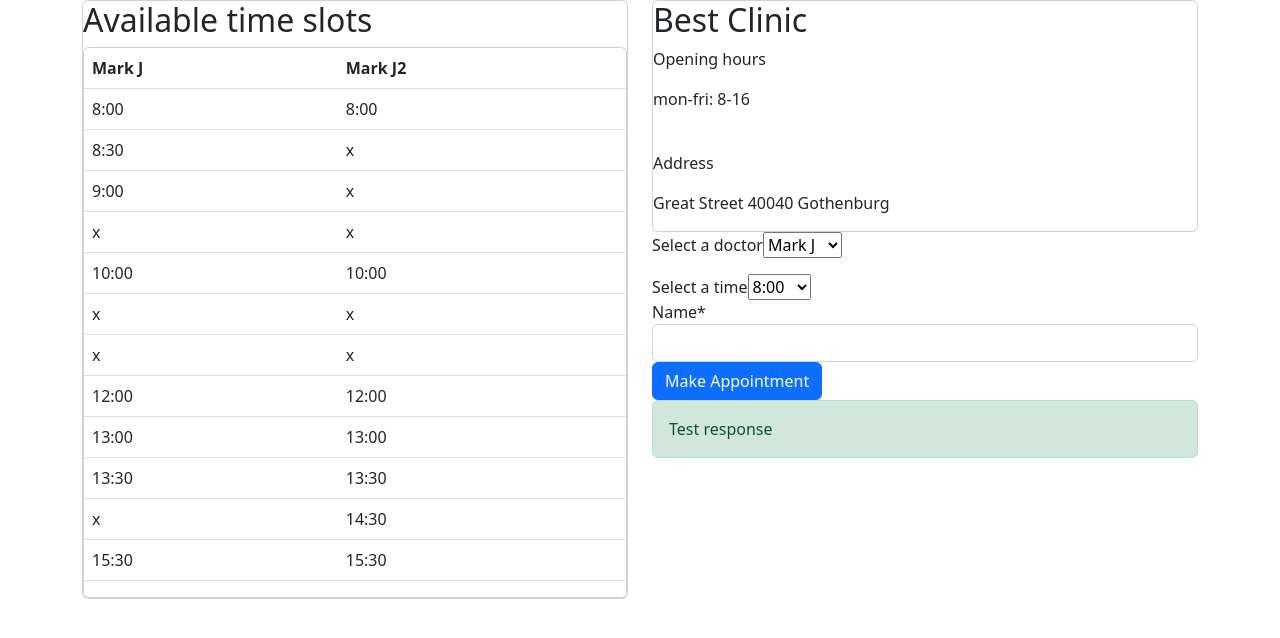
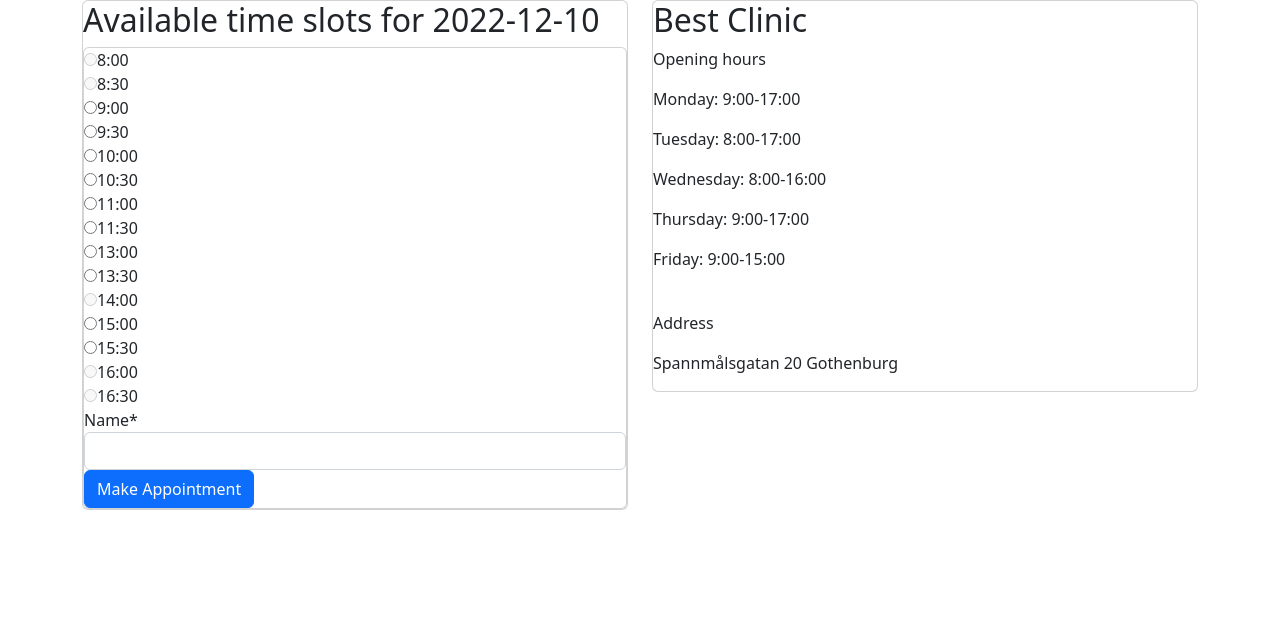
Before and after one commit to Yajiri/AWS, a React (Create React App) app in the folder client/: page /book-appointment in a window 1280 px wide. Shown: the top 638 px of the page. Built offline with nearby package versions, Linux system fonts and the light colour scheme.

Commit message:
mapping props data to components(clinic info, date, time slots), create booking form, radio buttons and sumbit not working

```diff
--- a/client/src/components/Appointment/AppointmentSlots.js
+++ /dev/null
@@ -1,78 +0,0 @@
-import React from "react";
-import Table from 'react-bootstrap/Table'
-
-
-const AppointmentSlots = (props) => {
-  return(
-    <>
-    <div className="card card-container">
-    <Table>
-      <thead>
-        <tr>
-        <th>{props.data.doctors}</th>
-        <th>{props.data.doctors}2</th>
-        </tr>
-      </thead>
-
-      <tbody>
-        <tr>
-            <td>8:00</td>
-            <td>8:00</td>
-        </tr>
-        <tr>
-            <td>8:30</td>
-            <td>x</td>
-        </tr>
-        <tr>
-            <td>9:00</td>
-            <td>x</td>
-        </tr>
-        <tr>
-            <td>x</td>
-            <td>x</td>
-        </tr>
-        <tr>
-            <td>10:00</td>
-            <td>10:00</td>
-        </tr>
-        <tr>
-            <td>x</td>
-            <td>x</td>
-        </tr>
-        <tr>
-            <td>x</td>
-            <td>x</td>
-        </tr>
-        <tr>
-            <td>12:00</td>
-            <td>12:00</td>
-        </tr>
-        <tr>
-            <td>13:00</td>
-            <td>13:00</td>
-        </tr>
-        <tr>
-            <td>13:30</td>
-            <td>13:30</td>
-        </tr>
-        <tr>
-            <td>x</td>
-            <td>14:30</td>
-        </tr>
-        <tr>
-            <td>15:30</td>
-            <td>15:30</td>
-        </tr>
-
-    </tbody>
-
-
-    </Table>
-    </div>
-    </>
-    )
-
-};
-
-
-export default AppointmentSlots;
--- /dev/null
+++ b/client/src/components/Appointment/BookAppointmentForm.js
@@ -0,0 +1,103 @@
+import React from "react";
+
+class BookAppointmentForm extends React.Component {
+    constructor(props){
+        super(props);
+        this.state = {
+            timeSlots : props.data.clinic.timeSlots,
+            seletedTime: '',
+            name: '',
+            bookingID: Math.random(),
+            clinic: props.data.clinic.name,
+            date: props.data.date,
+            loading: false,
+            response : ''
+        };
+        this.handleSubmit = this.handleSubmit.bind(this);
+        this.handleChange = this.handleChange.bind(this);
+    }
+
+    handleChange(event) {
+        const value = event.target.value;
+        const field = event.target.name;
+
+        this.setState({
+            [field]: value
+        });
+        console.log(field + " " + value)
+    }
+
+    handleSubmit(event) {
+        // event.preventDefault();
+        this.setState({loading:true});
+        const { timeSlot, name, bookingID, clinic, date } = this.state;
+        this.setState({response:'Thank you for your request! Please check your email to find your booking confirmation!'})
+        console.log (timeSlot, name, bookingID, clinic, date)
+        // await axios.post(
+        //   '',
+        //   { timeSlot: `${timeSlot}`, name: `${name}`, bookingID: `${bookingID}`, clinic: `${clinic}`, date: `${date}` }
+        // );
+    }
+
+      render(){
+        return(
+
+            <div className="card card-container">
+                <form onSubmit={this.state.handleSubmit}>
+                    <div className="form-group">
+                        {this.state.timeSlots.map((slot) => (
+                            <div className="radio">
+                                <label>
+                                    <input
+                                        key={slot.time}
+                                        type="radio"
+                                        value={slot.time}
+                                        name="selectedTime"
+                                        checked={this.state.seletedTime===slot.time}
+                                        disabled={slot.availableSlots<1}
+                                        onChange={this.handleChange}
+                                        />
+                                        {slot.time}
+                                </label>
+                            </div>
+                        ))}
+                    </div>
+
+                    <div className="form-group">
+                    <label htmlFor="message">Name*</label>
+                    <input
+                        type="text"
+                        className="form-control"
+                        name="name"
+                        value={this.state.name}
+                        onChange={this.handleChange}
+                        required
+                    />
+                    </div>
+
+
+                    <div className="form-group">
+                    <button className="btn btn-primary btn-block" >
+                    {/* disabled={this.state.loading} */}
+                        {this.state.loading && (
+                        <span className="spinner-border spinner-border-sm"></span>
+                        )}
+                        <span>Make Appointment</span>
+                    </button>
+                    </div>
+
+                    {this.state.response && (
+                    <div className="form-group">
+                        <div className="alert alert-success" role="alert">
+                        {this.state.response}
+                        </div>
+                    </div>
+                    )}
+                </form>
+            </div>
+        )
+      }
+
+}
+
+export default BookAppointmentForm;
--- a/client/src/pages/appointments/BookAppointment.js
+++ b/client/src/pages/appointments/BookAppointment.js
@@ -1,5 +1,6 @@
 import React, { useState, useRef } from "react";
-import AppointmentSlots from '../../components/Appointment/AppointmentSlots'
+import BookAppointmentForm from '../../components/Appointment/BookAppointmentForm'
+//import AppointmentSlots from '../../components/Appointment/AppointmentSlots'
 import Container from 'react-bootstrap/Container';
 import Row from 'react-bootstrap/Row';
 import Col from 'react-bootstrap/Col';
@@ -14,29 +15,53 @@ const BookAppointment = (props) => {
   let { bookingID, setBookingID} = useState(0);
   const [loading, setLoading] = useState(false);
   let response = "Test response"
-  const data = {clinic:{name:"Best Clinic", openingHours:"mon-fri: 8-16",address:"Great Street 40040 Gothenburg"}, doctors:"Mark J", appointments:[{id:1,date:"20221210",time:"8-8:30"},{id:2,date:"20221210",time:"10-10:30"}]}
+  const data = {
+    date: '2022-12-10',
+    clinic:{
+      id:1,
+      name:"Best Clinic",
+      address: "Spannmålsgatan 20",
+      city: "Gothenburg",
+      coordinate: {
+        longitude: 11.969388,
+        latitude: 57.707619
+      },
+      openinghours: {
+        monday: "9:00-17:00",
+        tuesday: "8:00-17:00",
+        wednesday: "8:00-16:00",
+        thursday: "9:00-17:00",
+        friday: "9:00-15:00"
+      },
 
-  const onChangeSelectDoc = (e) => {
-    const doc = e.target.value;
-    console.log(doc)
-    setDoctor(doc);
-  }
-
-  const onChangeSelectedTime = (e) => {
-    const time = e.target.value;
-    console.log(time)
-    setTime(time);
-  }
+      dentists:5,
+      timeSlots : [
+        { time: "8:00", availableSlots: 0},
+        { time: "8:30", availableSlots: 0},
+        { time: "9:00", availableSlots: 2},
+        { time: "9:30", availableSlots: 2},
+        { time: "10:00", availableSlots: 1},
+        { time: "10:30", availableSlots: 1},
+        { time: "11:00", availableSlots: 5},
+        { time: "11:30", availableSlots: 5},
+        // lunch 12-13
+        { time: "13:00", availableSlots: 4},
+        { time: "13:30", availableSlots: 3},
+        { time: "14:00", availableSlots: 0},
+        // fika 14:30-15
+        { time: "15:00", availableSlots: 3},
+        { time: "15:30", availableSlots: 3},
+        { time: "16:00", availableSlots: 0},
+        { time: "16:30", availableSlots: 0}
+      ]
+    }
+}
 
   const onChangeName = (e) => {
     const name = e.target.value;
     setName(name);
   };
 
-  const onChangeMessage = (e) => {
-    const message = e.target.value;
-    setMessage(message);
-  };
 
 const handleSubmit = (e) => {
     e.preventDefault();
@@ -53,15 +78,14 @@ const handleSubmit = (e) => {
 
 }
 
-
   return (
     <section>
         <Container>
             <Row>
                 <Col>
                 <div className="card card-container">
-                    <h2>Available time slots</h2>
-                        <AppointmentSlots data={data}/>
+                    <h2>Available time slots for {data.date}</h2>
+                        <BookAppointmentForm data={data}/>
                     </div>
                 </Col>
 
@@ -70,79 +94,18 @@ const handleSubmit = (e) => {
                     <h2 className="card-title">{data.clinic.name}</h2>
                     <div className="card-text">
                         <p>Opening hours</p>
-                        <p>{data.clinic.openingHours}</p>
+                        <p>Monday: {data.clinic.openinghours.monday}</p>
+                        <p>Tuesday: {data.clinic.openinghours.tuesday}</p>
+                        <p>Wednesday: {data.clinic.openinghours.wednesday}</p>
+                        <p>Thursday: {data.clinic.openinghours.thursday}</p>
+                        <p>Friday: {data.clinic.openinghours.friday}</p>
                         <br></br>
                         <p>Address</p>
-                        <p>{data.clinic.address}</p>
+                        <p>{data.clinic.address} {data.clinic.city}</p>
+                    </div>
 
                     </div>
 
-                    </div>
-                    <form onSubmit={handleSubmit} ref={form}>
-                    <div className="form-group">
-                            <label htmlFor="message">Select a doctor</label>
-                            <select
-                              value={doctor}
-                              onChange={onChangeSelectDoc}>
-                                <option>{data.doctors}</option>
-                                <option>{data.doctors}2</option>
-                            </select>
-                            <p>{doctor}</p>
-                        </div>
-
-                        <div className="form-group">
-                            <label htmlFor="message">Select a time</label>
-                            <select
-                                value={time}
-                                onChange={onChangeSelectedTime}>
-                                <option>8:00</option>
-                                <option>8:30</option>
-                                <option>9:00</option>
-                                <option>9:30</option>
-                                <option>10:00</option>
-                                <option>10:30</option>
-                                <option>11:00</option>
-                                <option>11:30</option>
-                                {/* lunch */}
-                                <option>13:00</option>
-                                <option>13:30</option>
-                                {/* fika */}
-                                <option>14:30</option>
-                                <option>15:00</option>
-                                <option>15:30</option>
-                            </select>
-                        </div>
-
-                        <div className="form-group">
-                        <label htmlFor="message">Name*</label>
-                        <input
-                            type="text"
-                            className="form-control"
-                            name="name"
-                            value={name}
-                            onChange={onChangeName}
-                            required
-                        />
-                        </div>
-
-
-                        <div className="form-group">
-                        <button className="btn btn-primary btn-block" disabled={loading}>
-                            {loading && (
-                            <span className="spinner-border spinner-border-sm"></span>
-                            )}
-                            <span>Make Appointment</span>
-                        </button>
-                        </div>
-
-                        {response && (
-                        <div className="form-group">
-                            <div className="alert alert-success" role="alert">
-                            {response}
-                            </div>
-                        </div>
-                        )}
-                    </form>
                 </Col>
             </Row>
         </Container>
```
